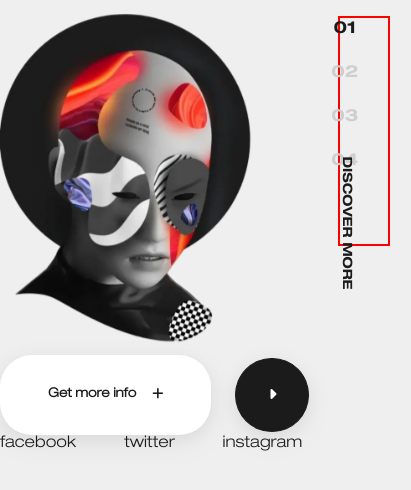
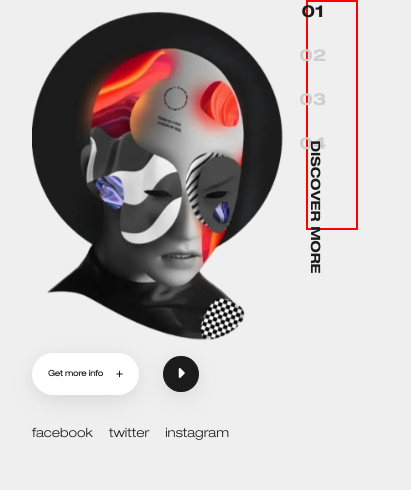
Before and after one commit to SimonGideon/AI-Landing-page, a website: page v1_landing_pages/index.html in a window 390 px wide. Shown: the part 388-878 px from the top of the page, 411 px wide, since content can reach past the window. Drawn offline with Linux system fonts and the light colour scheme.

Commit message:
refactor margins

```diff
--- a/v1_landing_pages/styles/styles.css
+++ b/v1_landing_pages/styles/styles.css
@@ -16,7 +16,7 @@
   --white-btn: rgb(255, 255, 255);
   --btn-text-color: #1b1b1b;
   --body-bg: rgba(239, 239, 239, 255);
-  --inactive-text: rgba(206,206,206,255);
+  --inactive-text: rgba(206, 206, 206, 255);
 }
 
 body {
@@ -95,7 +95,6 @@ body {
   color: var(--btn-text-color);
   padding: 1rem 2rem;
   height: 100vh;
-
 }
 
 .right-menu {
@@ -136,7 +135,6 @@ body {
   white-space: nowrap;
   /* letter-spacing: 0.1cm; */
   font-size: 0.8rem;
-
 }
 
 .pages {
@@ -150,8 +148,6 @@ body {
 
 .pages span:first-child {
   color: var(--btn-text-color);
-
-
 }
 
 .get-more {
@@ -202,7 +198,6 @@ body {
   color: var(--btn-text-color);
 }
 
-
 .sub-men {
   font-family: var(--light-font);
   font-size: 2 rem;
@@ -241,7 +236,6 @@ body {
   font-size: 1.2rem;
 }
 
-
 .ln-1 {
   display: none;
 }
@@ -278,17 +272,13 @@ body {
     height: auto;
     width: 3rem;
     border: 2px solid red;
-
-
   }
 
   header {
     width: 100vw;
   }
 
-
-
-.side-menu  {
+  .side-menu {
     width: 20%;
   }
 
@@ -303,7 +293,28 @@ header {
     padding: 0;
   }
 
-.nav-dt{
+  .nav-dt {
     display: none;
   }
+
+  .get-more {
+    padding: 1rem 1rem;
+    gap: 0.8rem;
+    font-size: 0.5em;
   }
+
+  .next-btn {
+    padding: 0.5rem 0.8rem;
+  }
+
+  .socials {
+    gap: 1rem;
+    font-size: 0.8em;
+    padding-top: 2rem;
+  }
+
+  .main-body {
+    margin: 0 2rem;
+    padding-top: 0;
+  }
+}
```
Lines whose indentation alone changed are shown as unchanged.
